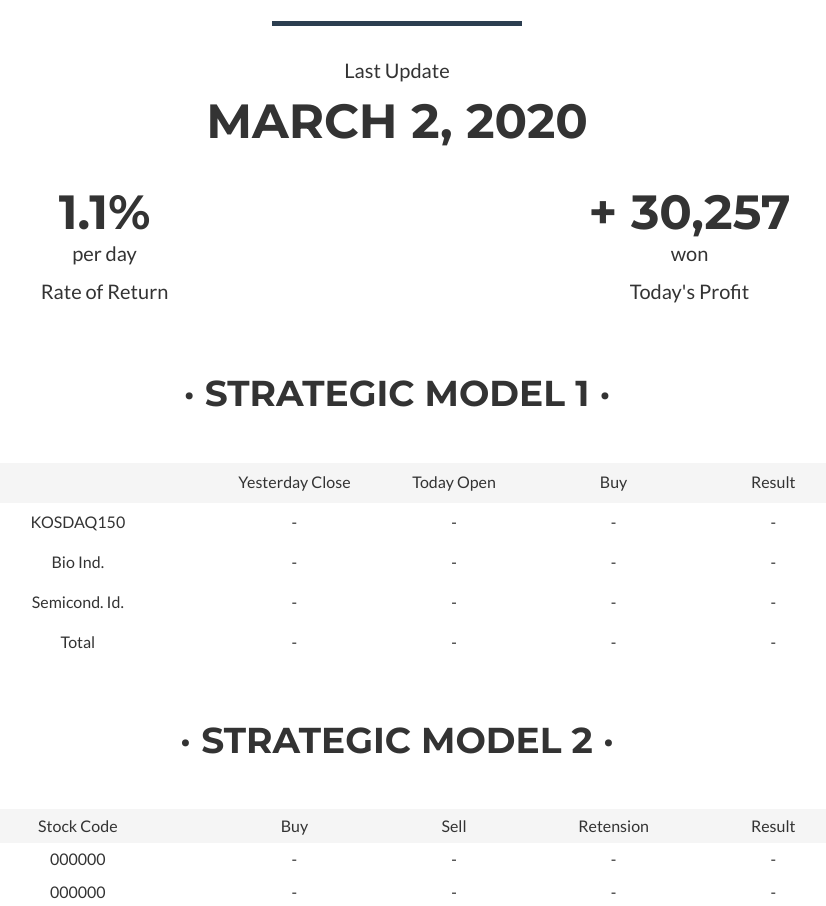
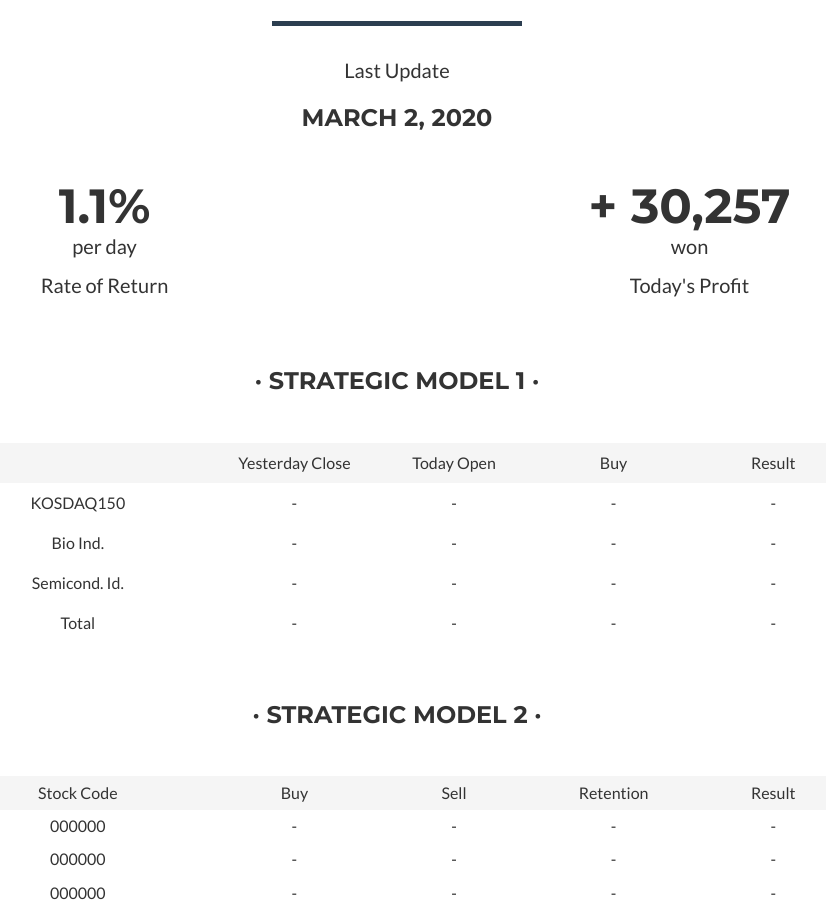
Before and after one commit to Jeonghwan-Cheon/Investment-Board, a website: page index.html in a window 1280 px wide. Shown: the part 744-1650 px from the top of the page, without its empty margins (243-1069 px from the left). Drawn offline with nearby package versions, Linux system fonts and the light colour scheme.

Commit message:
modified

```diff
--- a/css/freelancer.css
+++ b/css/freelancer.css
@@ -47,7 +47,7 @@ hr.star-primary:after {
   display: inline-block;
   position: relative;
   top: -0.8em;
-  font-size: 2rem;
+  font-size: 1.6rem;
   padding: 0 0.25em;
 }
 hr.star-light {
@@ -171,7 +171,7 @@ header .intro-text .skills {
     padding: 10px 0;
   }
   .navbar-custom.affix .navbar-brand {
-    font-size: 1.5em;
+    font-size: 1.5rem;
   }
 }
 section {
--- a/index.html
+++ b/index.html
@@ -96,7 +96,7 @@
             <div class="row">
                 <div class="col-lg-12 text-center">
                     <p> Last Update </p>
-                    <h2> March 2, 2020</h2>
+                    <h3> March 2, 2020</h3>
                     <p> <br> </p>
                 </div>
             </div>
@@ -116,7 +116,7 @@
             </div>
             <div class="row">
                 <div class="col-lg-12 text-center">
-                    <h1> · Strategic Model 1 · </h1>
+                    <h3> · Strategic Model 1 · </h3>
                     <p> <br> </p>
                 </div>
             </div>
@@ -164,7 +164,7 @@
             </div>
             <div class="row">
                 <div class="col-lg-12 text-center">
-                    <h1> · Strategic Model 2 · </h1>
+                    <h3> · Strategic Model 2 · </h3>
                     <p> <br> </p>
                 </div>
             </div>
@@ -175,7 +175,7 @@
                             <td style="width:30%"> Stock Code </td>
                             <td style="width:17.5%"> Buy </td>
                             <td style="width:17.5%"> Sell </td>
-                            <td style="width:17.5%"> Retension </td>
+                            <td style="width:17.5%"> Retention </td>
                             <td style="width:17.5%"> Result </td>
                         </tr>
                         <tr align="center" >
@@ -399,7 +399,7 @@
             </div>
             <div class="row">
                 <div class="col-lg-12 text-center">
-                    <h1> · Strategic Model 1 · </h1>
+                    <h3> · Strategic Model 1 · </h3>
                     <p> ETF transactions using short-term ATR and long-term TTF </p>
                     <p> <br> </p>
                 </div>
@@ -575,7 +575,7 @@
             </div>
             <div class="row">
                 <div class="col-lg-12 text-center">
-                    <h1> · Strategic Model 2 · </h1>
+                    <h3> · Strategic Model 2 · </h3>
                     <p> Search surging stocks and trend following </p>
                     <p> <br> </p>
                 </div>
```
